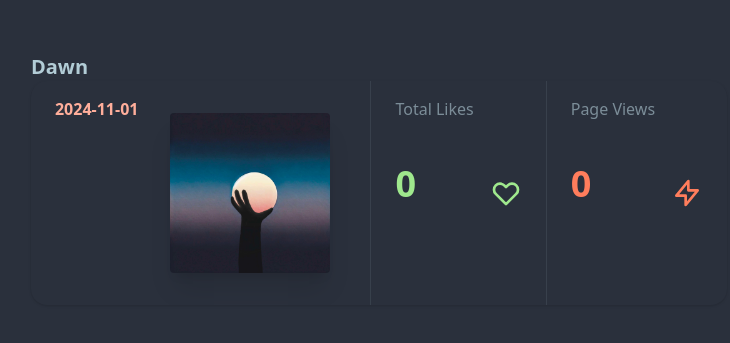
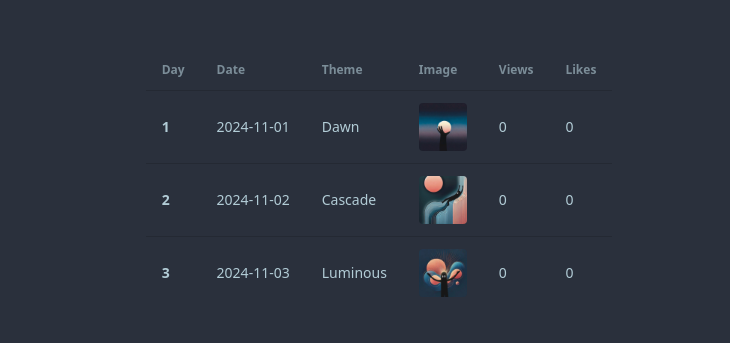
Before and after one commit to yleprince/griboo, a plain HTML site: page stats/index.html in a window 1280 px wide. Shown: the part 221-564 px from the top of the page, without its empty margins (261-991 px from the left). Drawn offline with nearby package versions, Linux system fonts and the light colour scheme; no server answers.

Commit message:
update stats for several days

```diff
--- a/stats/index.html
+++ b/stats/index.html
@@ -10,77 +10,76 @@
     </head>
     <body>
         <div class="flex h-screen">
-            <div class="m-auto">
-                <h1 class="font-semibold text-xl">Dawn</h1>
-                <div class="stats stats-vertical lg:stats-horizontal shadow">
-                    <div class="stat">
-                        <div class="stat-figure text-secondary">
-                            <img class="rounded shadow-xl max-w-40 m-4" src="/images/2024-11-01.jpg" alt="Dawn">
-                        </div>
-                        <p class="text-right text-error font-semibold">2024-11-01</p>
-                    </div>
-
-                    <div class="stat">
-                        <div class="stat-figure text-primary">
-                            <svg
-                                xmlns="http://www.w3.org/2000/svg"
-                                fill="none"
-                                viewBox="0 0 24 24"
-                                class="inline-block h-8 w-8 stroke-current">
-                                <path
-                                stroke-linecap="round"
-                                stroke-linejoin="round"
-                                stroke-width="2"
-                                d="M4.318 6.318a4.5 4.5 0 000 6.364L12 20.364l7.682-7.682a4.5 4.5 0 00-6.364-6.364L12 7.636l-1.318-1.318a4.5 4.5 0 00-6.364 0z"></path>
-                            </svg>
-                        </div>
-                        <div class="stat-title">Total Likes</div>
-                        <div class="stat-value text-primary" id="like">0</div>
-                    </div>
-
-                    <div class="stat">
-                        <div class="stat-figure text-secondary">
-                            <svg
-                                xmlns="http://www.w3.org/2000/svg"
-                                fill="none"
-                                viewBox="0 0 24 24"
-                                class="inline-block h-8 w-8 stroke-current">
-                                <path
-                                stroke-linecap="round"
-                                stroke-linejoin="round"
-                                stroke-width="2"
-                                d="M13 10V3L4 14h7v7l9-11h-7z"></path>
-                            </svg>
-                        </div>
-                        <div class="stat-title">Page Views</div>
-                        <div class="stat-value text-secondary" id="view">0</div>
-                    </div>
+            <div class="m-auto" id="container">
+                <div class="overflow-x-auto">
+                    <table class="table">
+                        <!-- head -->
+                        <thead>
+                            <tr>
+                                <th>Day</th>
+                                <th>Date</th>
+                                <th>Theme</th>
+                                <th>Image</th>
+                                <th>Views</th>
+                                <th>Likes</th>
+                            </tr>
+                        </thead>
+                        <tbody id="tbody"></tbody>
+                    </table>
                 </div>
             </div>
         </div>
     </body>
     <script>
-        const day = new Date().toISOString().split('T')[0];
-        const googleScriptURL = `https://script.google.com/macros/s/AKfycbyC_L33KsHGWQk-H6Cp75TmZSOd2KMVMjtbei58PprIOA2yTt96AweD3aoH-aCw_2JVlA/exec?day=${day}`
+        const googleScriptURL = "https://script.google.com/macros/s/AKfycbyC_L33KsHGWQk-H6Cp75TmZSOd2KMVMjtbei58PprIOA2yTt96AweD3aoH-aCw_2JVlA/exec"
+        const days = ["2024-11-01", "2024-11-02", "2024-11-03"]
+        const words = ["Dawn", "Cascade", "Luminous"]
+        const tbody = document.getElementById("tbody")
 
-        const like = document.getElementById("like")
-        const view = document.getElementById("view")
+        days.map((day, index) => {
+            const tr = document.createElement("tr")
+            tr.classList.add("hover")
+            const th = document.createElement("th")
+            th.innerText = index + 1
+            tr.appendChild(th)
+            const td1 = document.createElement("td")
+            td1.innerText = day
+            tr.appendChild(td1)
+            const td2 = document.createElement("td")
+            td2.innerText = words[index]
+            tr.appendChild(td2)
+            const td3 = document.createElement("td")
+            const img = document.createElement("img")
+            img.classList.add("rounded", "max-w-12")
+            img.src = `/images/${day}.jpg`
+            img.alt = words[index]
+            td3.appendChild(img)
+            tr.appendChild(td3)
+            const td4 = document.createElement("td")
+            td4.id = `view-${day}`
+            td4.innerText = "0"
+            tr.appendChild(td4)
+            const td5 = document.createElement("td")
+            td5.id = `like-${day}`
+            td5.innerText = "0"
+            tr.appendChild(td5)
+            tbody.appendChild(tr)
+        })
+        days.map(day => getStatsForDay(day))
 
-        function updateCounters() {
-            fetch(`${googleScriptURL}&action=getStats`)
+        function getStatsForDay(day) {
+            fetch(`${googleScriptURL}?action=getStats&day=${day}`)
                 .then(response => response.text())
                 .then(data => {
+                    const like = document.getElementById(`like-${day}`)
+                    const view = document.getElementById(`view-${day}`)
                     const viewCount = data.split(";")[0].split("=")[1]
                     view.innerText = viewCount;
                     const likeCount = data.split(";")[1].split("=")[1]
                     like.innerText = likeCount;
-
                 })
                 .catch(error => console.error("Error fetching like counter:", error));
         }
 
-        updateCounters()
-
-
     </script>
 </html>
```
Also changed, not shown: images/2024-11-03.jpg (added).
